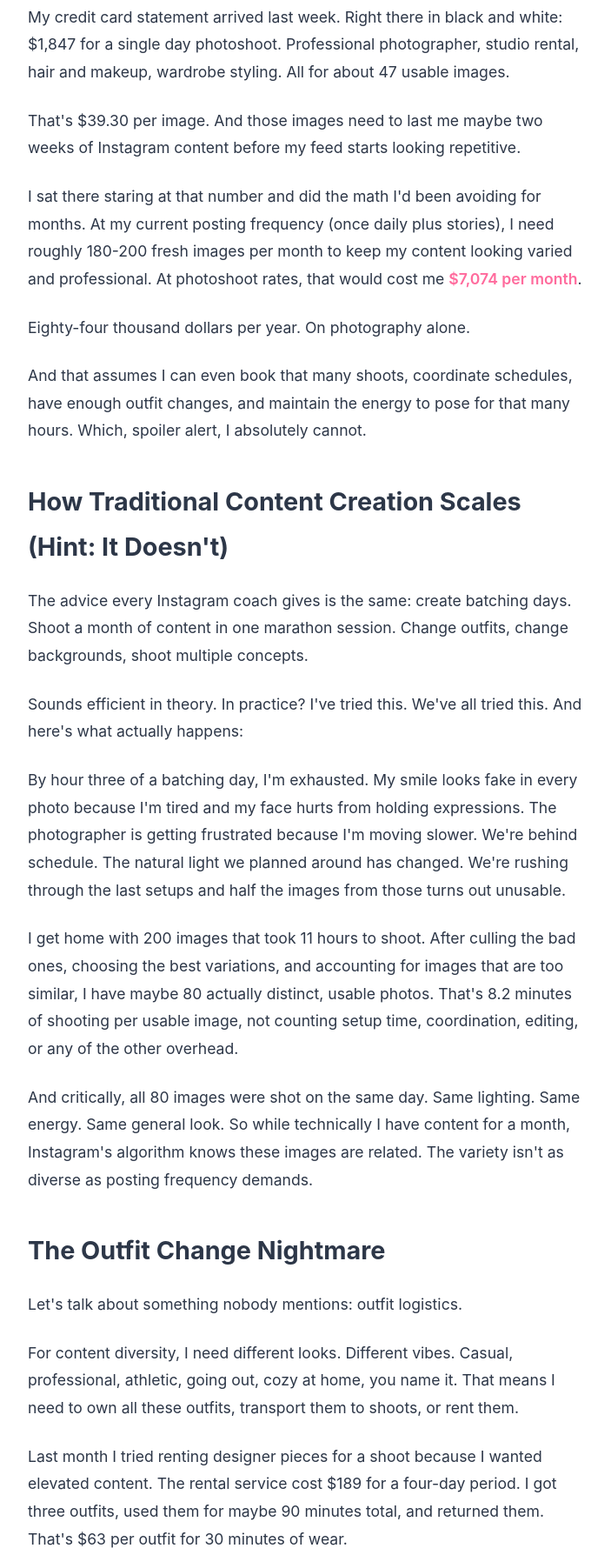
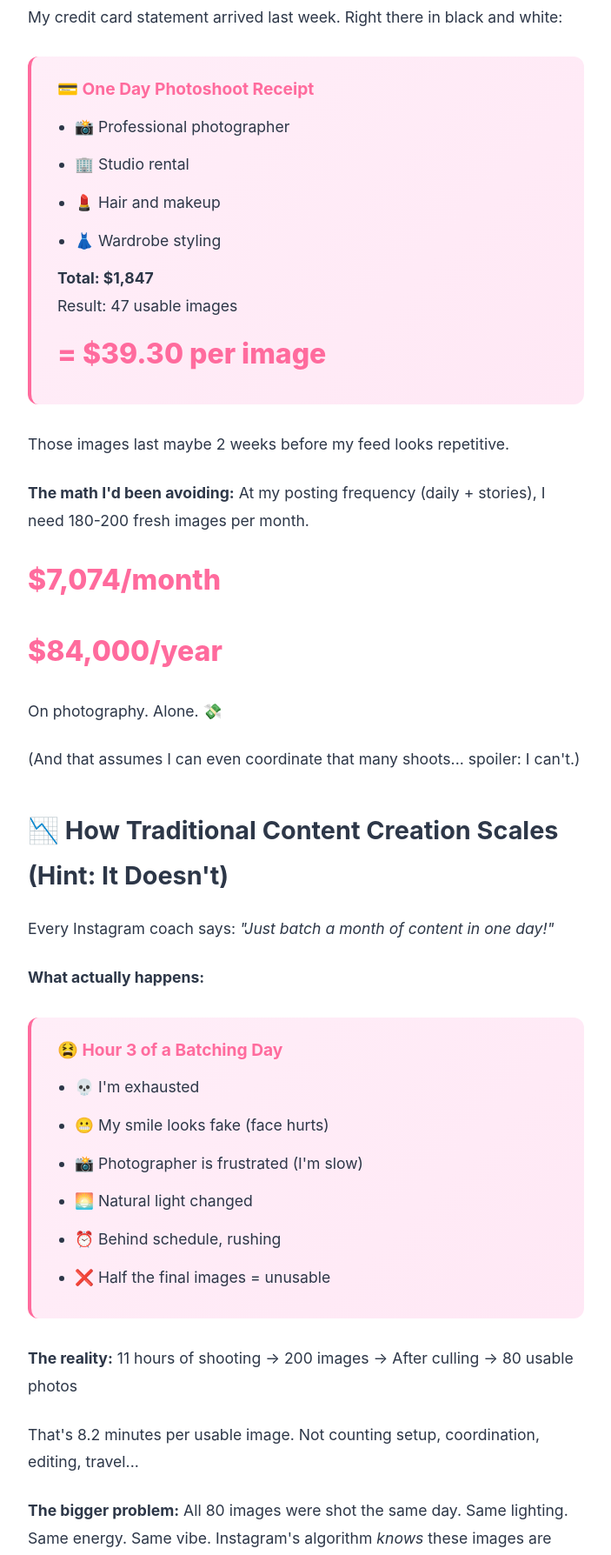
Before and after one commit to gigageek101/ai-content-creator-website, a website: page blog-photoshoot-economics.html in a window 1280 px wide. Shown: the part 500-2288 px from the top of the page at 87% size, without its empty margins (288-991 px from the left). Drawn offline with Linux system fonts and the light colour scheme.

Commit message:
Optimize blog post #2 (photoshoot economics): add emojis, callouts, better formatting

```diff
--- a/blog-photoshoot-economics.html
+++ b/blog-photoshoot-economics.html
@@ -90,6 +90,29 @@
             font-size: 1.8rem;
             margin: 40px 0 20px;
             color: var(--text);
+        }
+
+        .callout {
+            background: linear-gradient(135deg, #ffeef8 0%, #ffe8f5 100%);
+            border-left: 4px solid var(--primary);
+            padding: 20px 30px;
+            margin: 30px 0;
+            border-radius: 12px;
+        }
+
+        .callout-title {
+            font-weight: 700;
+            color: var(--primary);
+            font-size: 1.2rem;
+            margin-bottom: 10px;
+        }
+
+        .stat-highlight {
+            font-size: 2rem;
+            font-weight: 800;
+            color: var(--primary);
+            display: block;
+            margin: 10px 0;
         }
 
         article p {
@@ -236,41 +259,73 @@
 
     <div class="container">
         <article>
-            <p>My credit card statement arrived last week. Right there in black and white: $1,847 for a single day photoshoot. Professional photographer, studio rental, hair and makeup, wardrobe styling. All for about 47 usable images.</p>
+            <p>My credit card statement arrived last week. Right there in black and white:</p>
 
-            <p>That's $39.30 per image. And those images need to last me maybe two weeks of Instagram content before my feed starts looking repetitive.</p>
+            <div class="callout">
+                <div class="callout-title">💳 One Day Photoshoot Receipt</div>
+                <ul style="margin: 10px 0 0 20px;">
+                    <li>📸 Professional photographer</li>
+                    <li>🏢 Studio rental</li>
+                    <li>💄 Hair and makeup</li>
+                    <li>👗 Wardrobe styling</li>
+                </ul>
+                <p style="margin: 10px 0 0 0;"><strong>Total: $1,847</strong><br>Result: 47 usable images<br><span class="stat-highlight">= $39.30 per image</span></p>
+            </div>
 
-            <p>I sat there staring at that number and did the math I'd been avoiding for months. At my current posting frequency (once daily plus stories), I need roughly 180-200 fresh images per month to keep my content looking varied and professional. At photoshoot rates, that would cost me <span class="highlight">$7,074 per month</span>.</p>
+            <p>Those images last maybe 2 weeks before my feed looks repetitive.</p>
 
-            <p>Eighty-four thousand dollars per year. On photography alone.</p>
+            <p><strong>The math I'd been avoiding:</strong> At my posting frequency (daily + stories), I need 180-200 fresh images per month.</p>
 
-            <p>And that assumes I can even book that many shoots, coordinate schedules, have enough outfit changes, and maintain the energy to pose for that many hours. Which, spoiler alert, I absolutely cannot.</p>
+            <p><span class="stat-highlight">$7,074/month</span></p>
+            <p><span class="stat-highlight">$84,000/year</span></p>
 
-            <h2>How Traditional Content Creation Scales (Hint: It Doesn't)</h2>
+            <p>On photography. Alone. 💸</p>
 
-            <p>The advice every Instagram coach gives is the same: create batching days. Shoot a month of content in one marathon session. Change outfits, change backgrounds, shoot multiple concepts.</p>
+            <p>(And that assumes I can even coordinate that many shoots... spoiler: I can't.)</p>
 
-            <p>Sounds efficient in theory. In practice? I've tried this. We've all tried this. And here's what actually happens:</p>
+            <h2>📉 How Traditional Content Creation Scales (Hint: It Doesn't)</h2>
 
-            <p>By hour three of a batching day, I'm exhausted. My smile looks fake in every photo because I'm tired and my face hurts from holding expressions. The photographer is getting frustrated because I'm moving slower. We're behind schedule. The natural light we planned around has changed. We're rushing through the last setups and half the images from those turns out unusable.</p>
+            <p>Every Instagram coach says: <em>"Just batch a month of content in one day!"</em></p>
 
-            <p>I get home with 200 images that took 11 hours to shoot. After culling the bad ones, choosing the best variations, and accounting for images that are too similar, I have maybe 80 actually distinct, usable photos. That's 8.2 minutes of shooting per usable image, not counting setup time, coordination, editing, or any of the other overhead.</p>
+            <p><strong>What actually happens:</strong></p>
 
-            <p>And critically, all 80 images were shot on the same day. Same lighting. Same energy. Same general look. So while technically I have content for a month, Instagram's algorithm knows these images are related. The variety isn't as diverse as posting frequency demands.</p>
+            <div class="callout">
+                <div class="callout-title">😫 Hour 3 of a Batching Day</div>
+                <ul style="margin: 10px 0 0 20px;">
+                    <li>💀 I'm exhausted</li>
+                    <li>😬 My smile looks fake (face hurts)</li>
+                    <li>📸 Photographer is frustrated (I'm slow)</li>
+                    <li>🌅 Natural light changed</li>
+                    <li>⏰ Behind schedule, rushing</li>
+                    <li>❌ Half the final images = unusable</li>
+                </ul>
+            </div>
 
-            <h2>The Outfit Change Nightmare</h2>
+            <p><strong>The reality:</strong> 11 hours of shooting → 200 images → After culling → 80 usable photos</p>
 
-            <p>Let's talk about something nobody mentions: outfit logistics.</p>
+            <p>That's 8.2 minutes per usable image. Not counting setup, coordination, editing, travel...</p>
 
-            <p>For content diversity, I need different looks. Different vibes. Casual, professional, athletic, going out, cozy at home, you name it. That means I need to own all these outfits, transport them to shoots, or rent them.</p>
+            <p><strong>The bigger problem:</strong> All 80 images were shot the same day. Same lighting. Same energy. Same vibe. Instagram's algorithm <em>knows</em> these images are related. The "variety" isn't fooling anyone.</p>
 
-            <p>Last month I tried renting designer pieces for a shoot because I wanted elevated content. The rental service cost $189 for a four-day period. I got three outfits, used them for maybe 90 minutes total, and returned them. That's $63 per outfit for 30 minutes of wear.</p>
+            <h2>👗 The Outfit Change Nightmare</h2>
 
-            <p>And don't get me started on the coordination. Finding outfits that photograph well, that fit properly, that match the aesthetic I'm building, that work in the planned location, that aren't too similar to recent posts. It's a part-time job before the shoot even happens.</p>
+            <p>Let's talk about something nobody mentions: <strong>outfit logistics.</strong></p>
 
-            <p>Meanwhile, I'm watching AI influencers on Instagram post daily in perfect outfits that were generated in seconds. Same person, different outfit, instant. No rental fees, no coordination, no closet full of clothes I bought specifically for photo purposes.</p>
+            <p>For content diversity, I need different vibes: Casual. Professional. Athletic. Going out. Cozy at home.</p>
 
-            <h2>When Weather Destroys Your Content Calendar</h2>
+            <div class="callout">
+                <div class="callout-title">💸 Designer Rental Math</div>
+                <p style="margin: 0;">$189 for 4 days → 3 outfits → Used for 90 minutes total</p>
+                <p style="margin: 10px 0 0 0;"><span class="stat-highlight">= $63 per outfit</span><br>For 30 minutes of wear.</p>
+            </div>
+
+            <p><strong>The coordination nightmare:</strong> Finding outfits that photograph well, fit properly, match my aesthetic, work at the location, aren't too similar to recent posts...</p>
+
+            <p>It's a part-time job BEFORE the shoot even happens. 😩</p>
+
+            <p><strong>Meanwhile:</strong> AI influencers post daily in perfect outfits. Generated in seconds. No rental fees. No coordination. No closet full of "content clothes."</p>
+
+            <h2>🌧️ When Weather Destroys Your Content Calendar</h2>
 
             <p>Here's a fun story. Two months ago I booked an outdoor shoot for what I was calling my "summer content series." Golden hour shots at a local park, very natural aesthetic, would give me fresh content through August.</p>
 
@@ -302,19 +357,23 @@
 
             <p>I'm running a one-person content business. I'm also the creative director, project manager, model, wardrobe stylist, location scout, and accountant. Every shoot adds another layer of operational complexity that takes energy away from the actual reason I'm doing this: creating content that resonates with my audience.</p>
 
-            <h2>What Instagram Actually Rewards in 2025</h2>
+            <h2>📊 What Instagram Actually Rewards in 2025</h2>
 
-            <p>Instagram's algorithm changed substantially this year. The May update prioritized shares and saves over likes. The platform wants content that provides value, that people actively want to revisit and send to friends.</p>
+            <p>Instagram's May update changed everything. The algorithm now prioritizes <strong>shares and saves</strong> over likes.</p>
 
-            <p>That means educational content, tutorials, transformations, storytelling. Content types that aren't particularly photoshoot-friendly.</p>
+            <div class="callout">
+                <div class="callout-title">🎯 My Most Successful Post Last Month</div>
+                <p style="margin: 0;"><strong>4,700 saves</strong> 🔖</p>
+                <p style="margin: 10px 0 0 0;">Type: Productivity tips carousel<br>Creation time: 45 minutes<br>Cost: $0<br>Reach: <strong>10X better</strong> than expensive photoshoot content</p>
+            </div>
 
-            <p>My most successful post last month got 4,700 saves. It was a carousel about productivity tips with simple graphics and text overlays. Total creation time: 45 minutes. Cost: zero dollars. Reach: 10X better than my expensive photoshoot content.</p>
+            <p>The algorithm wants: Educational content. Tutorials. Transformations. Storytelling.</p>
 
-            <p>I'm not saying photography doesn't matter. Visual quality absolutely still drives performance. But the old model of "post pretty pictures of yourself" is less effective than it was two years ago. The algorithm wants diverse content types, frequent posting, and value-driven material.</p>
+            <p><strong>Not just pretty pictures.</strong></p>
 
-            <p>Traditional photoshoots don't support that content strategy very well. They're expensive, time-consuming, and optimized for a style of Instagram content that's becoming less algorithmically favorable.</p>
+            <p>Traditional photoshoots don't support this content strategy. They're expensive, time-consuming, and optimized for a style of Instagram that's becoming less algorithmically favorable.</p>
 
-            <h2>How AI Changed My Content Economics</h2>
+            <h2>🤖 How AI Changed My Content Economics</h2>
 
             <p>I started experimenting with AI-generated images about six weeks ago. Not as a full replacement for photography, just testing to see if it could fill gaps in my content calendar.</p>
 
@@ -359,10 +418,10 @@
         </div>
 
         <div class="next-post">
-            <h3>Continue Reading</h3>
-            <p><strong>I Trained My First Consistent AI Character in 14 Minutes (After Failing for Three Months with ComfyUI)</strong></p>
-            <p>Three months learning LoRA training. Thousands of test images. Still couldn't generate the same face twice. Then I tried a cloud platform and everything changed...</p>
-            <a href="/blog-character-consistency.html">
+            <h3>Continue Reading 📖</h3>
+            <p><strong>I Trained My First Consistent AI Character in 14 Minutes (After Failing for Three Months)</strong></p>
+            <p>🎭 3 months learning LoRA training → Still couldn't generate the same face twice<br>Then 14 minutes changed everything...</p>
+            <a href="/blog/character-consistency">
                 Read Next <span>→</span>
             </a>
         </div>
```
Also changed, not shown: 1 other file.
